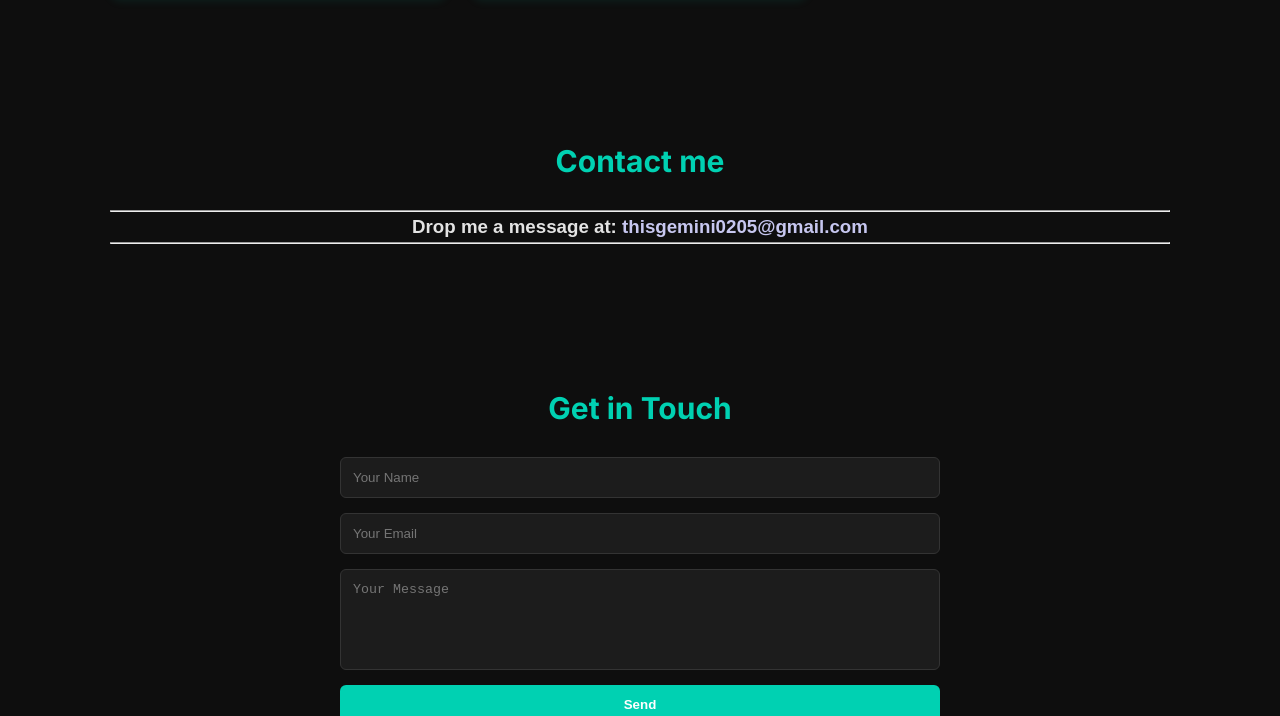
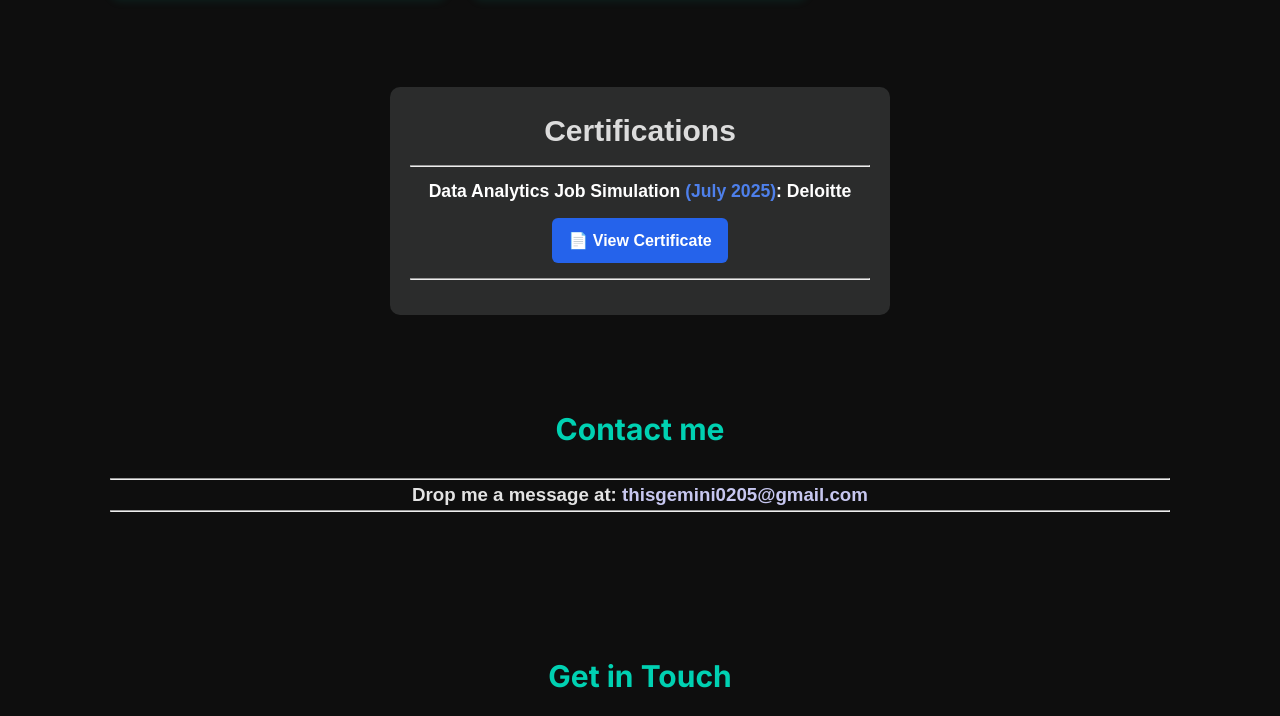
Before and after one commit to Krish-Dave0205-data/krishdave, a plain HTML site: page index.html in a window 1280 px wide. Shown: the part 2161-2877 px from the top of the page. Drawn offline with Linux system fonts and the light colour scheme; a script that the page names is missing.

Commit message:
Updated portfolio content

```diff
--- a/index.html
+++ b/index.html
@@ -167,6 +167,23 @@
     </div>
   </section>
 
+   <!-- ===== Certifications ===== -->
+<section class="contact" style="padding: 20px; background: #2b2c2c; border-radius: 10px; max-width: 500px; margin: 20px auto; text-align: center; font-family: Arial, sans-serif;">
+  <h2 style="margin-bottom: 10px; color: #dcdcdc;">Certifications</h2>
+  <hr style="margin: 10px 0;">
+
+  <h3 style="color: #ffffff; font-size: 1.1rem;">Data Analytics Job Simulation <span style="color: #4e80eb;">(July 2025)</span>: Deloitte</h3>
+
+  <a href="https://forage-uploads-prod.s3.amazonaws.com/completion-certificates/9PBTqmSxAf6zZTseP/io9DzWKe3PTsiS6GG_9PBTqmSxAf6zZTseP_MM3vgxDQZepNpXiWi_1752429120547_completion_certificate.pdf"
+     target="_blank"
+     style="display: inline-block; margin-top: 12px; padding: 10px 16px; background: #2563eb; color: white; text-decoration: none; border-radius: 6px; font-weight: bold;">
+    📄 View Certificate
+  </a>
+
+  <hr style="margin: 15px 0;">
+</section>
+
+
   <!-- ===== CONTACT ===== -->
    <section class="contact">
     <div class="container">
```
